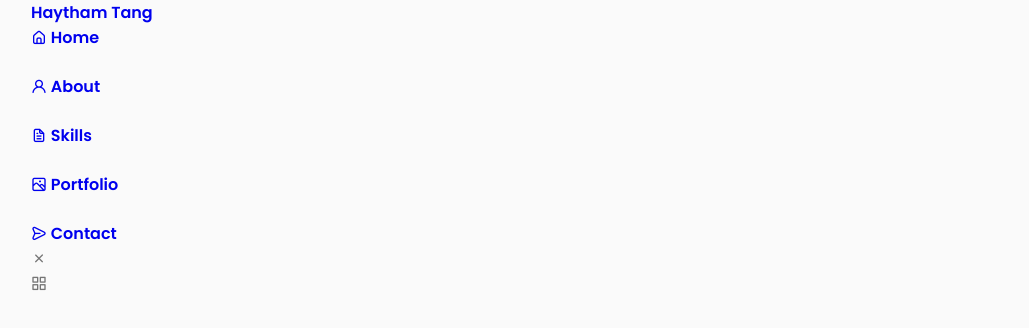
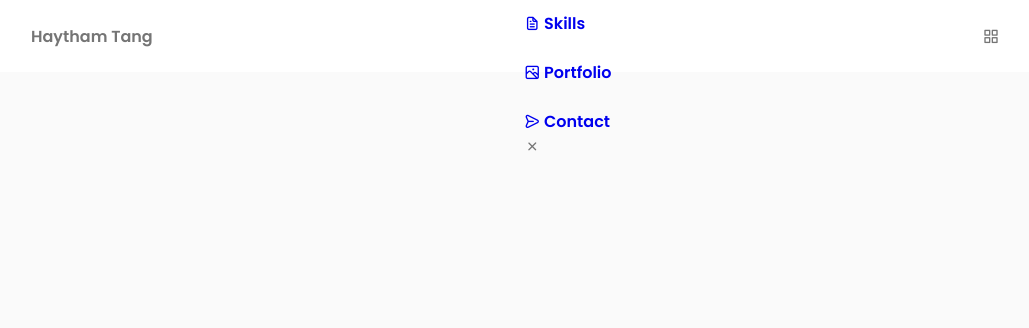
Before and after one commit to haytham918/portfolio, a React (Create React App) app: page / in a window 1280 px wide. Shown: the top 328 px of the page, without its empty margins (125-1154 px from the left). Built offline with nearby package versions, Linux system fonts and the light colour scheme.

Commit message:
Minor fix and styling

```diff
--- a/src/components/Header.css
+++ b/src/components/Header.css
@@ -0,0 +1,23 @@
+.header{
+  width: 100%;
+  position: fixed;
+  top: 0;
+  left: 0;
+  z-index: var(--z-fixed);
+  background-color: var(--container-color);
+}
+
+.nav {
+  height: calc(var(--header-height) + 1.5rem);
+  display: flex;
+  justify-content: space-between;
+  align-items: center;
+  column-gap: 1rem;
+
+}
+
+.nav__logo,
+.nav__toggle {
+  color: var(--titile-color);
+  font-weight: var(--font-medium);
+}
--- a/src/components/Header.jsx
+++ b/src/components/Header.jsx
@@ -44,10 +44,12 @@
           </ul>
 
           <i class="uil uil-times nav__close"></i>
-          <div className="nav__toggle">
+
+        </div>
+
+        <div className="nav__toggle">
             <i class='uil uil-apps'></i>
           </div>
-        </div>
       </nav>
    </header>
   )
```
